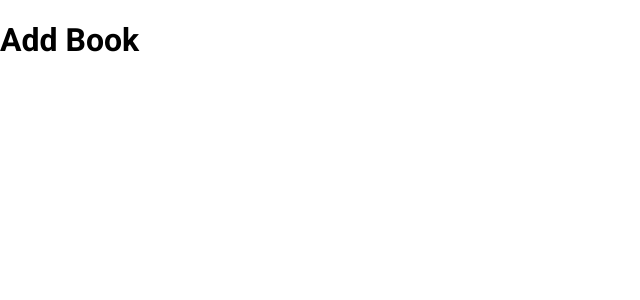
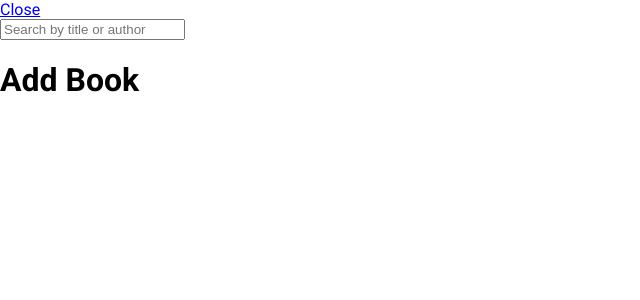
Before and after one commit to Milind452/my-reads, a React (Create React App) app: page /search in a window 1280 px wide. Shown: the top 300 px of the page, without its empty margins (0-640 px from the left). Built offline with nearby package versions, Linux system fonts and the light colour scheme.

Commit message:
Add close link and search bar to addbooks component

```diff
--- a/src/AddBook.js
+++ b/src/AddBook.js
@@ -1,4 +1,5 @@
 import React from "react";
+import { Link } from "react-router-dom";
 
 class AddBooks extends React.Component {
     constructor(props) {
@@ -7,6 +8,20 @@ class AddBooks extends React.Component {
     render() {
         return (
             <div className="add-books">
+                <div className="search-bar">
+                    <div className="close-search">
+                        <Link to="/" className="btn">
+                            Close
+                        </Link>
+                    </div>
+                    <div className="search-input-wrapper">
+                        <input
+                            className="search-input"
+                            type="text"
+                            placeholder="Search by title or author"
+                        ></input>
+                    </div>
+                </div>
                 <h1>Add Book</h1>
             </div>
         );
```
